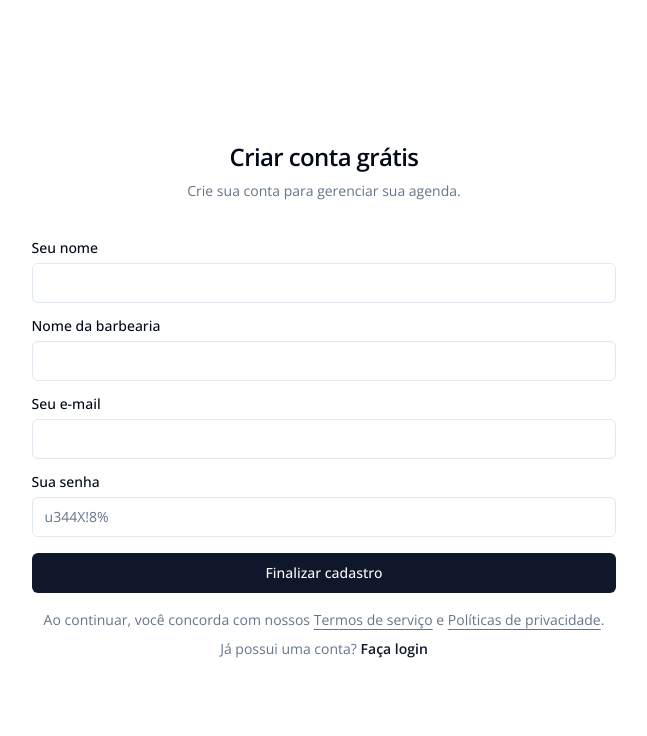
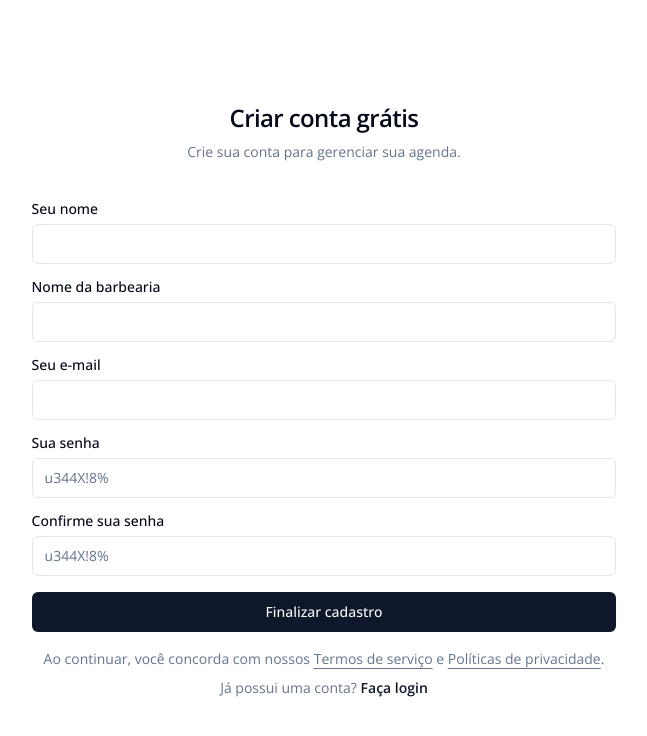
Before and after one commit to meiazero/barber-shop-web, a React (Vite) app: page /auth/sign-up in a window 1280 px wide. Shown: the top 736 px of the page, without its empty margins (316-963 px from the left). Built offline with nearby package versions, Linux system fonts and the light colour scheme; no server answers.

Commit message:
Add password confirmation field and registration API call

```diff
--- a/src/components/signup-form.tsx
+++ b/src/components/signup-form.tsx
@@ -1,4 +1,6 @@
+import { env } from "@/env"
 import { zodResolver } from "@hookform/resolvers/zod"
+import axios from "axios"
 import { useForm } from "react-hook-form"
 import { useNavigate } from "react-router-dom"
 import { toast } from "sonner"
@@ -7,7 +9,8 @@ import { Button } from "./ui/button"
 import { Input } from "./ui/input"
 import { Label } from "./ui/label"
 
-const signUpSchema = z.object({
+const signUpSchema = z
+  .object({
     fullName: z.string().min(1, { message: "Você precisa fornecer seu nome" }),
     barberShopName: z
       .string()
@@ -18,6 +21,13 @@ const signUpSchema = z.object({
     password: z
       .string()
       .min(5, { message: "Sua senha precisa ter no mínimo 5 caracteres" }),
+    confirmPassword: z.string().min(5, {
+      message: "Sua senha precisa ter no mínimo 5 caracteres",
+    }),
+  })
+  .refine(data => data.password === data.confirmPassword, {
+    message: "As senhas devem ser iguais",
+    path: ["confirmPassword"],
   })
 
 type SignUpSchema = z.infer<typeof signUpSchema>
@@ -28,6 +38,7 @@ export function SignUpForm() {
   const {
     register,
     handleSubmit,
+    reset,
     formState: { isSubmitting, errors },
   } = useForm<SignUpSchema>({
     resolver: zodResolver(signUpSchema),
@@ -39,12 +50,29 @@ export function SignUpForm() {
     barberShopName,
     password,
   }: SignUpSchema) => {
-    const data = { email, fullName, barberShopName, password }
     try {
-      console.log(data)
+      const { status } = await axios.post(
+        `${env.VITE_API_URL}/users`,
+        {
+          email,
+          name: fullName,
+          barberShopName,
+          password,
+        },
+        {
+          headers: {
+            "Content-Type": "application/json",
+          },
+        }
+      )
+
+      if (status !== 201) {
+        throw new Error("Erro ao registrar usuário!")
+      }
+
+      reset()
 
       toast.success("Conta Criada!", {
-        description: "",
         action: {
           label: "Login",
           onClick: () => {
@@ -52,8 +80,11 @@ export function SignUpForm() {
           },
         },
       })
-    } catch (err) {
-      toast.error("Erro ao registrar usuário!")
+    } catch (error) {
+      toast.error("Erro ao registrar usuário!", {
+        // @ts-ignore
+        description: error.message,
+      })
     }
   }
 
@@ -123,6 +154,21 @@ export function SignUpForm() {
             )}
           </div>
 
+          <div className="grid gap-2">
+            <Label htmlFor="confirmPassword">Confirme sua senha</Label>
+            <Input
+              id="confirmPassword"
+              placeholder="u344X!8%"
+              type="password"
+              {...register("confirmPassword")}
+            />
+            {errors.confirmPassword && (
+              <span className="text-sm text-red-500">
+                {errors.confirmPassword.message}
+              </span>
+            )}
+          </div>
+
           <Button type="submit" disabled={isSubmitting}>
             Finalizar cadastro
           </Button>
```
Lines whose indentation alone changed are shown as unchanged.
